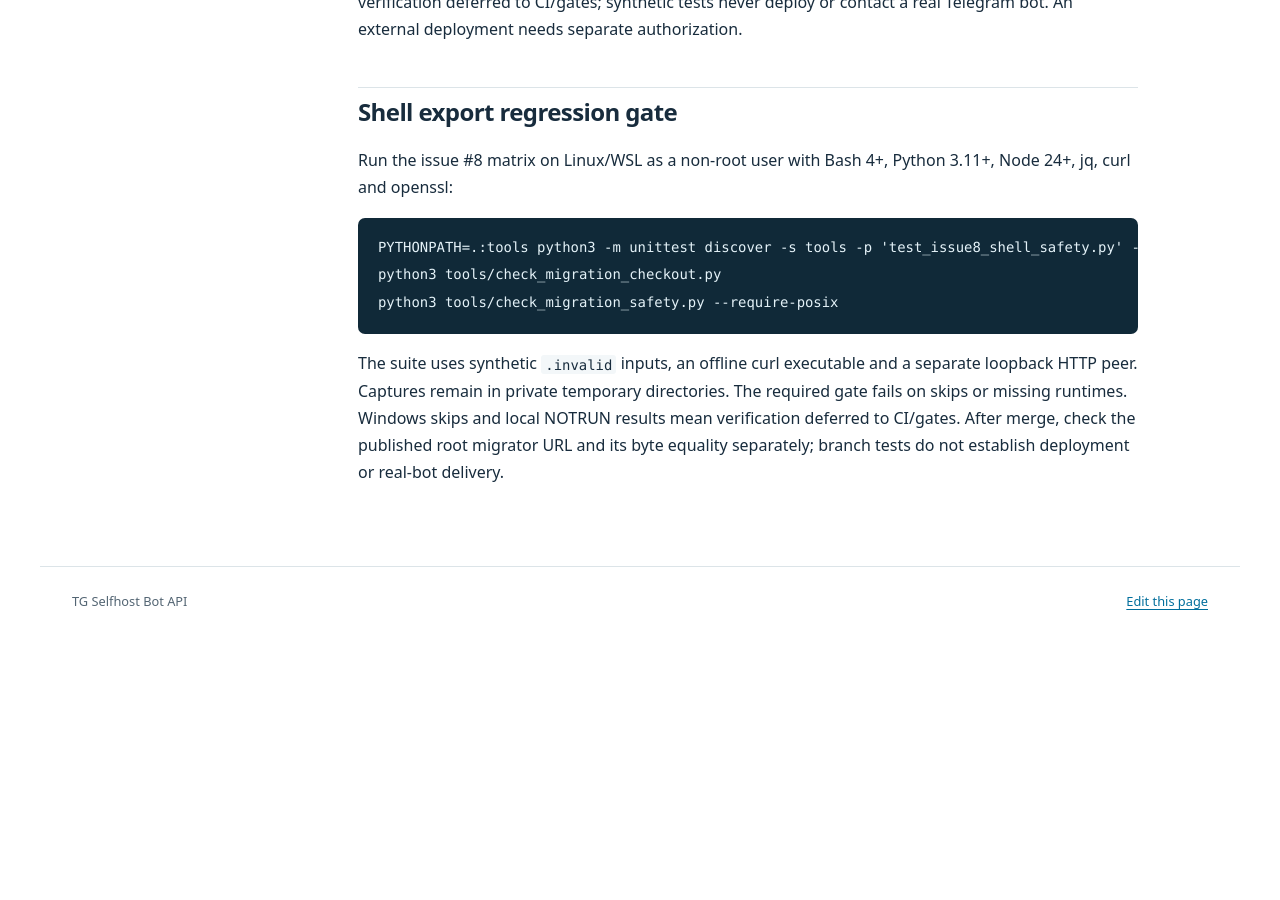
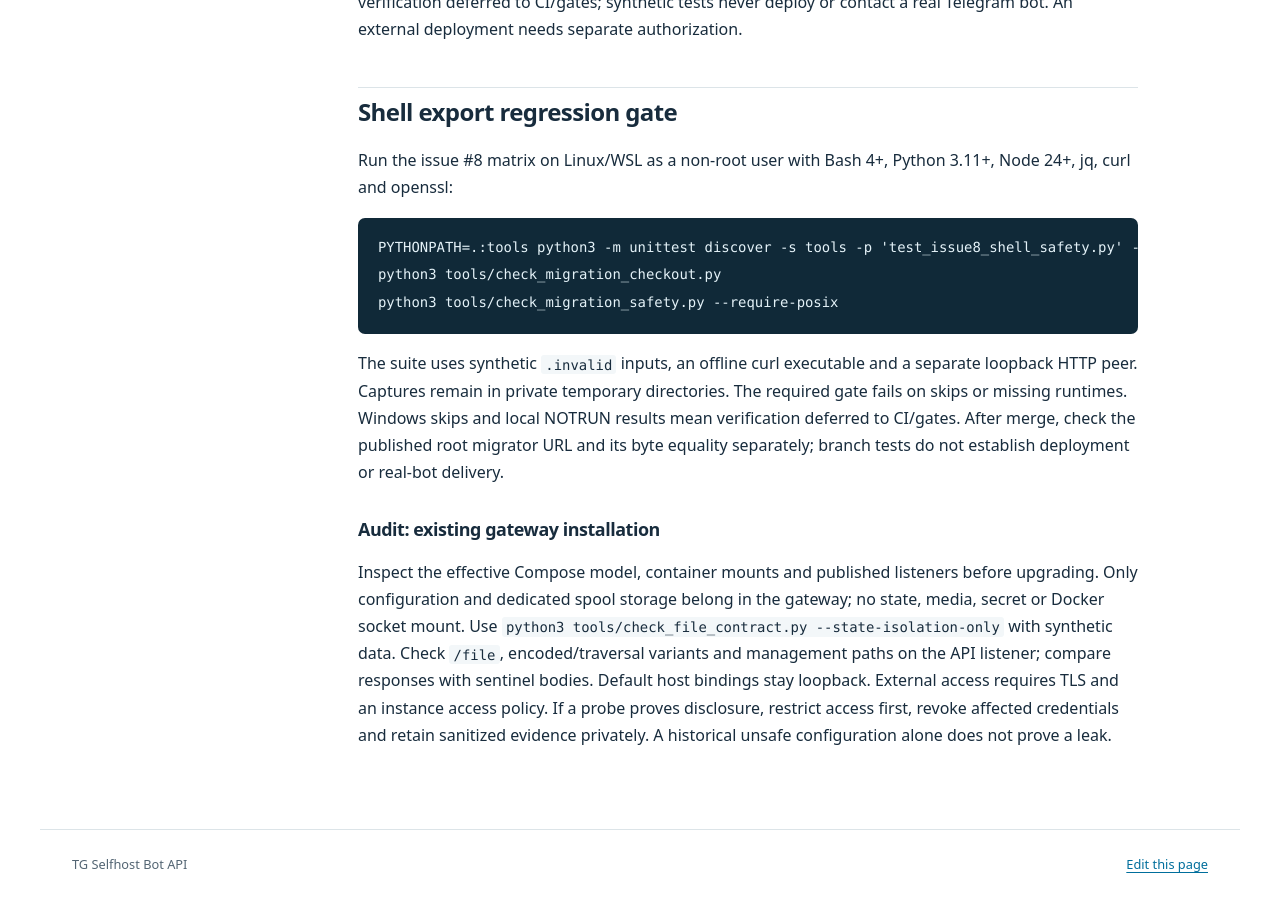
Before and after one commit to ichinya/tg-selfhost-botapi, a Jekyll site: the page built from docs/en/maintenance.md, in a window 1280 px wide and 900 px high, scrolled down 17876 px. Built offline with Jekyll 4.4.1, drawn with Linux system fonts in a browser that asks for light colours; before the commit the page ends 18513 px from its top, so only the background shows below that.

Commit message:
fix(gateway): подтвердить закрытие служебного состояния. Refs #19

```diff
--- a/docs/en/maintenance.md
+++ b/docs/en/maintenance.md
@@ -705,3 +705,7 @@ The required gate fails on skips or missing runtimes. Windows skips and local
 NOTRUN results mean verification deferred to CI/gates. After merge, check the
 published root migrator URL and its byte equality separately; branch tests do
 not establish deployment or real-bot delivery.
+
+### Audit: existing gateway installation
+Inspect the effective Compose model, container mounts and published listeners before upgrading. Only configuration and dedicated spool storage belong in the gateway; no state, media, secret or Docker socket mount. Use `python3 tools/check_file_contract.py --state-isolation-only` with synthetic data. Check `/file`, encoded/traversal variants and management paths on the API listener; compare responses with sentinel bodies. Default host bindings stay loopback. External access requires TLS and an instance access policy.
+If a probe proves disclosure, restrict access first, revoke affected credentials and retain sanitized evidence privately. A historical unsafe configuration alone does not prove a leak.
--- a/tools/test_check_file_contract.py
+++ b/tools/test_check_file_contract.py
@@ -74,6 +74,7 @@ class CheckerTests(unittest.TestCase):
         management = bind('/etc/nginx/conf.d/observability.conf', 'nginx.observability.conf')
         checker.validate_gateway_runtime({'Mounts': mounts + [management]})
         for bad in ([], mounts[:-1], mounts + [{'Destination': '/state', 'RW': False}],
+                    mounts + [{'Destination': '/var/lib/telegram-bot-api', 'RW': False}],
                     mounts + [dict(management, RW=True)]):
             with self.subTest(mounts=bad), self.assertRaises(ValueError):
                 checker.validate_gateway_runtime({'Mounts': bad})
```
Also changed, not shown: docs/ru/maintenance.md (+4 -0 lines).
